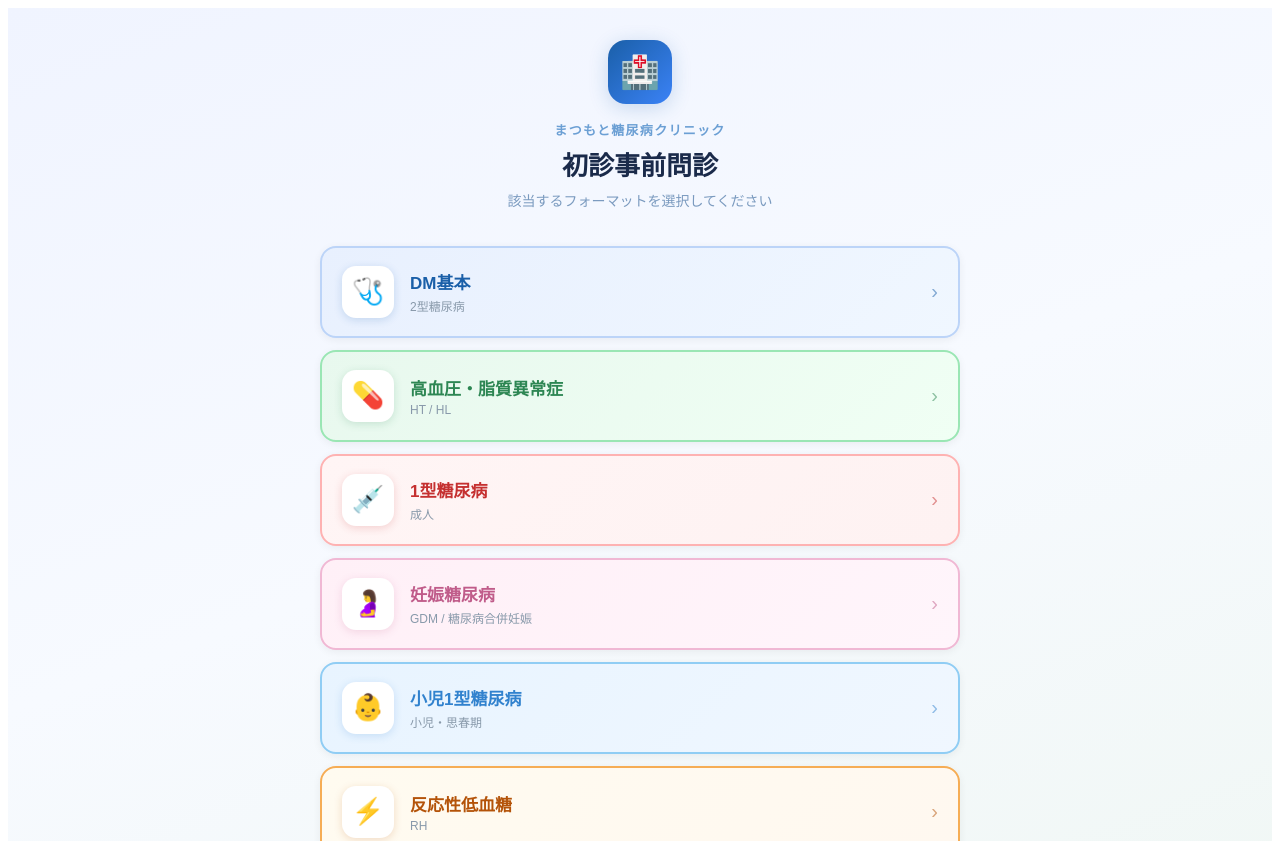
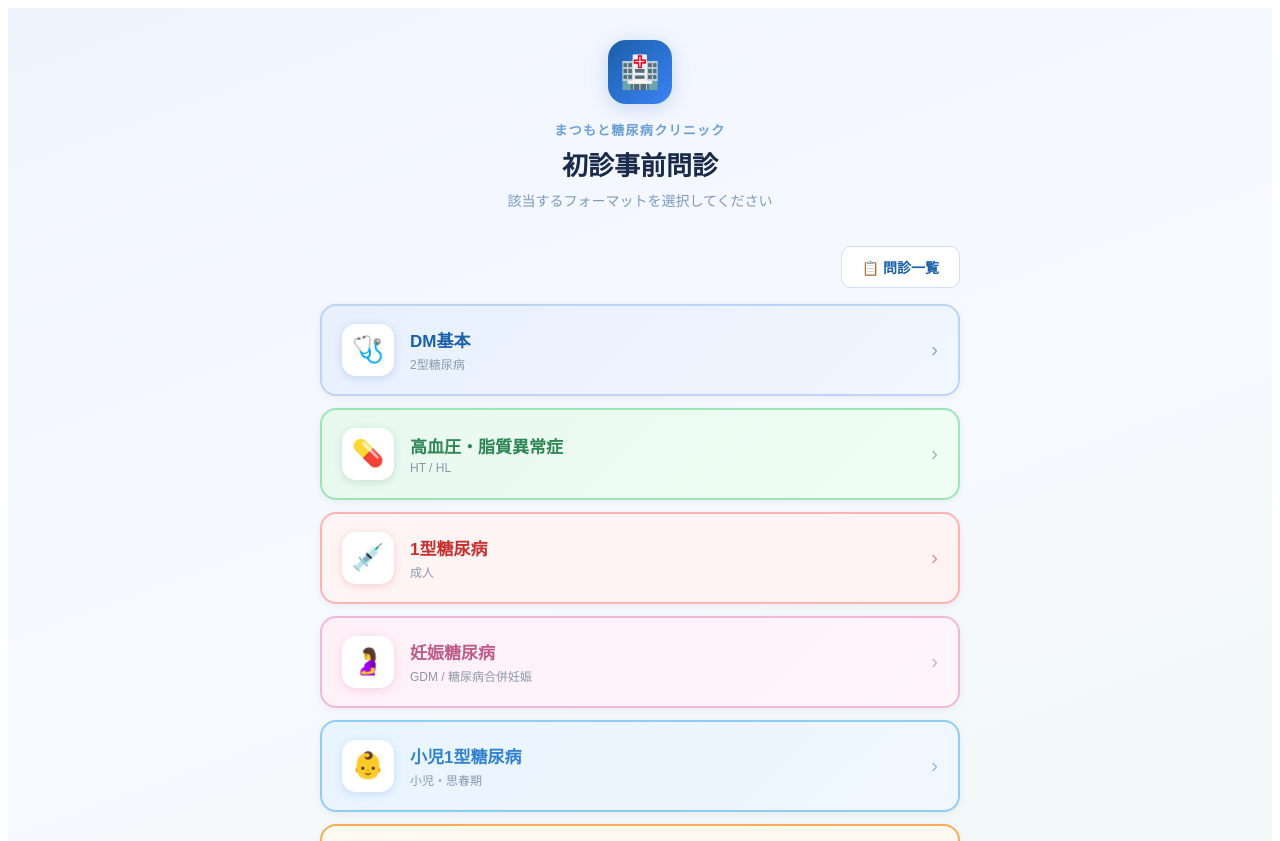
Before and after one commit to matsumotodmclinic/dm-clinic-karte, a Next.js app: page / in a window 1280 px wide. Shown: the top 841 px of the page. Built offline with nearby package versions, Linux system fonts and the light colour scheme.

Commit message:
Update index.js

```diff
--- a/pages/index.js
+++ b/pages/index.js
@@ -92,7 +92,24 @@ export default function TopPage() {
           該当するフォーマットを選択してください
         </div>
       </div>
-
+　　　{/* 問診一覧ボタン */}
+        <div style={{ maxWidth: 640, margin: '0 auto 16px', textAlign: 'right' }}>
+          <button
+            onClick={() => router.push('/list')}
+            style={{
+              padding: '10px 20px',
+              borderRadius: 10,
+              border: '1.5px solid #d0dff5',
+              background: '#fff',
+              color: '#1a5fa8',
+              fontWeight: 700,
+              fontSize: 14,
+              cursor: 'pointer',
+            }}
+          >
+            📋 問診一覧
+          </button>
+        </div>
       {/* フォーマット選択カード */}
       <div style={{ maxWidth: 640, margin: '0 auto', display: 'flex', flexDirection: 'column', gap: 12 }}>
         {FORMATS.map((f) => (
```
